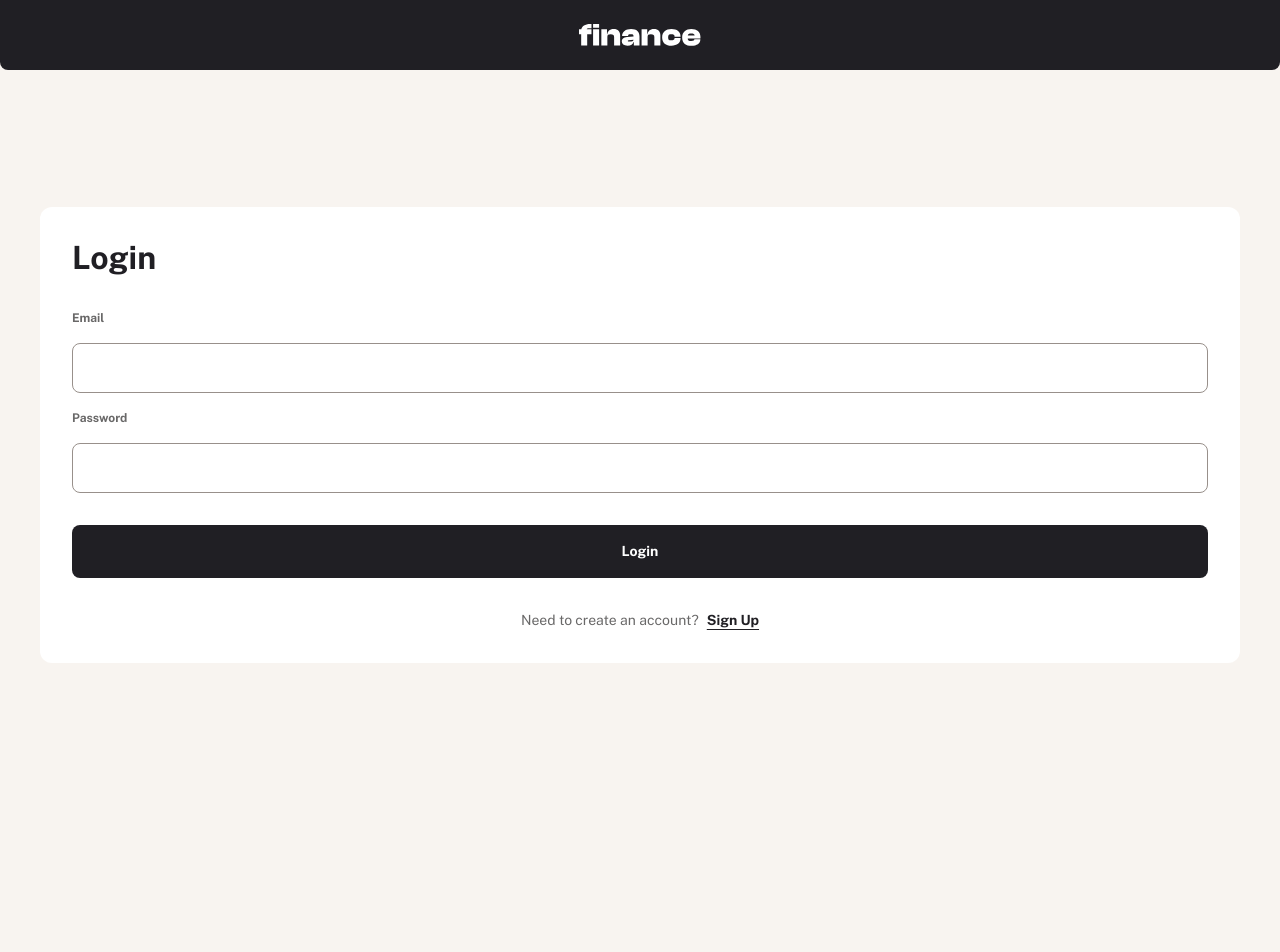
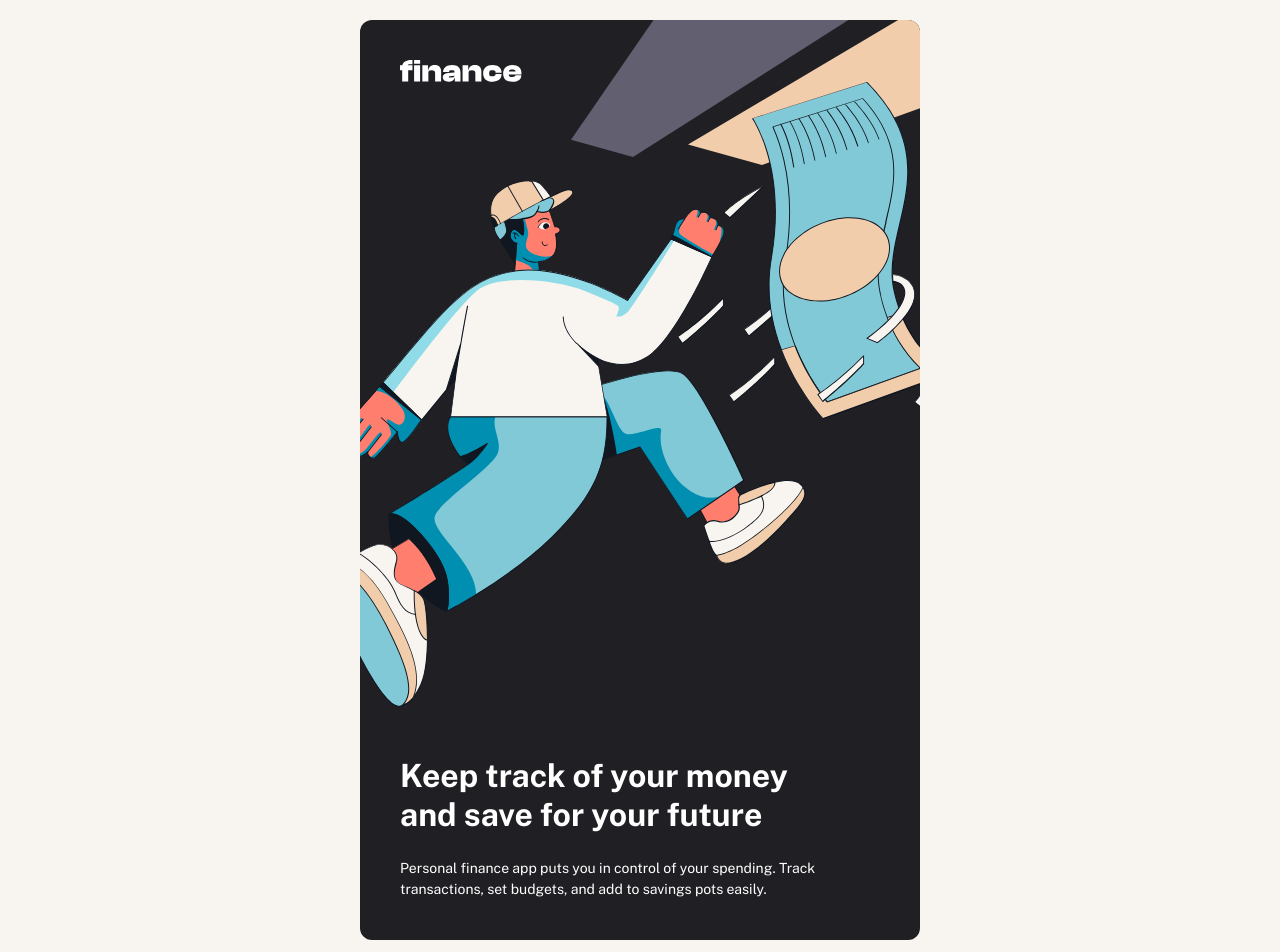
Before and after one commit to travistn/finance-tracker, a Next.js app: page /login in a window 1280 px wide. Shown: the top 952 px of the page. Before the commit the page ends 800 px from the top, so only its background shows below. Built offline with nearby package versions, Linux system fonts and the light colour scheme.

Commit message:
Add the authentication illustration to the login page for large screens

```diff
--- a/app/login/page.tsx
+++ b/app/login/page.tsx
@@ -1,18 +1,39 @@
 import Image from 'next/image';
 
+import Button from '@/components/Button';
 import logo from '../../public/assets/images/logo-large.svg';
-import Button from '@/components/Button';
+import authentication_illustration from '../../public/assets/images/illustration-authentication.svg';
 
 const Login = () => {
   return (
-    <div className='h-screen flex-col'>
-      <div className='bg-gray-900 flex-row-center px-10 py-6 rounded-b-lg lg:hidden'>
+    <>
+      <div className='bg-gray-900 flex items-center justify-center px-10 py-6 rounded-b-lg xl:hidden'>
         <Image src={logo} alt='logo' />
       </div>
-      <div className='px-4 py-6 my-auto md:px-10 md:py-8'>
-        <form className='px-5 py-6 md:p-8 flex-col gap-8 bg-white rounded-xl'>
+      <div className='flex flex-col lg:flex-row xl:items-center max-xl:h-screen max-xl:justify-center'>
+        <div className='min-w-fit p-5 hidden relative xl:flex'>
+          <Image
+            src={authentication_illustration}
+            alt='authentication-illustration'
+            className='rounded-xl'
+          />
+          <div className='absolute p-10 flex flex-col justify-between h-full'>
+            <Image src={logo} alt='logo' />
+            <div className='flex flex-col gap-6 mb-10'>
+              <p className='text-preset-1 text-white pr-16'>
+                Keep track of your money and save for your future
+              </p>
+              <p className='text-preset-4 text-white'>
+                Personal finance app puts you in control of your spending. Track transactions, set
+                budgets, and add to savings pots easily.
+              </p>
+            </div>
+          </div>
+        </div>
+        <div className='w-full px-4 py-6 md:px-26 md:py-8 xl:px-30 3xl:px-60'>
+          <form className='px-5 py-6 md:p-8 flex flex-col gap-8 bg-white rounded-xl'>
             <h1 className='text-gray-900 text-preset-1'>Login</h1>
-          <div className='flex-col gap-4'>
+            <div className='flex flex-col gap-4'>
               <label className='text-preset-5-bold text-gray-500'>Email</label>
               <input className='border border-beige-500 rounded-lg px-5 py-3' />
               <label className='text-preset-5-bold text-gray-500'>Password</label>
@@ -28,6 +49,7 @@ const Login = () => {
           </form>
         </div>
       </div>
+    </>
   );
 };
 
```
Lines whose indentation alone changed are shown as unchanged.
